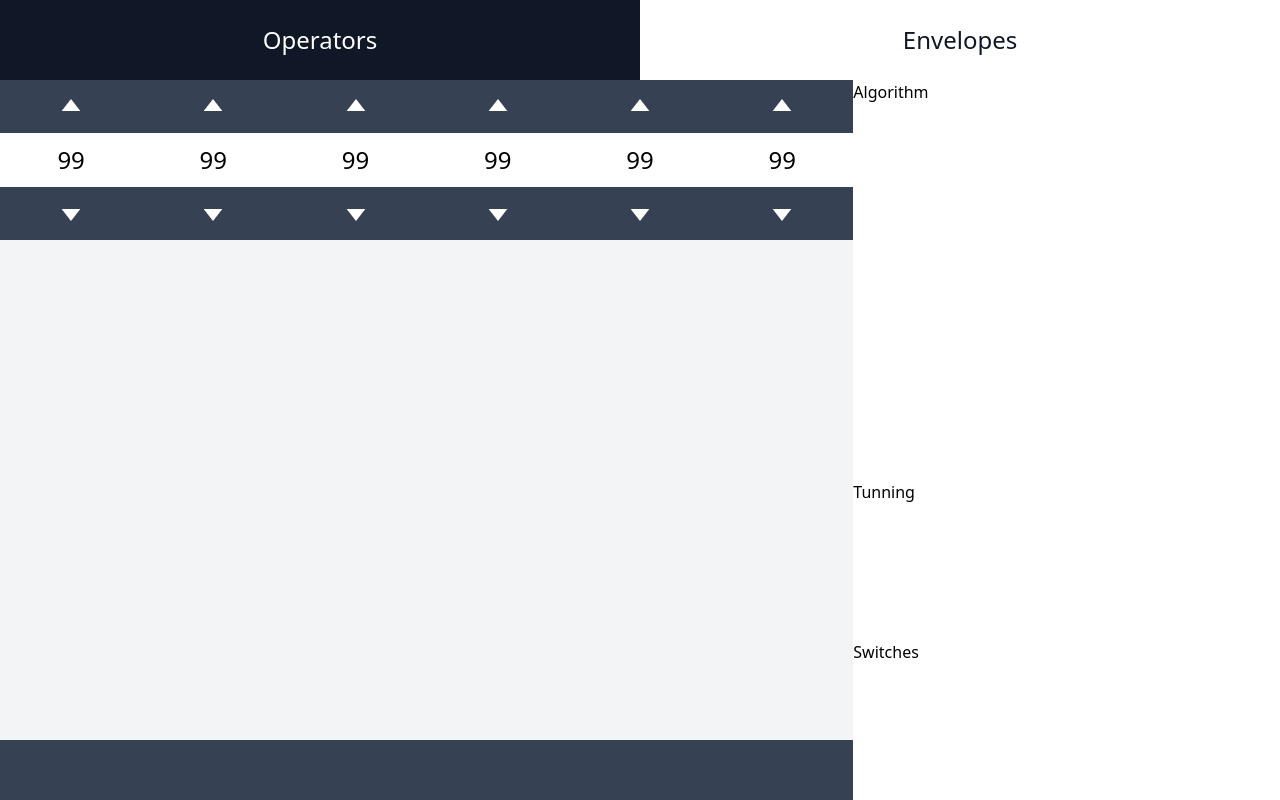
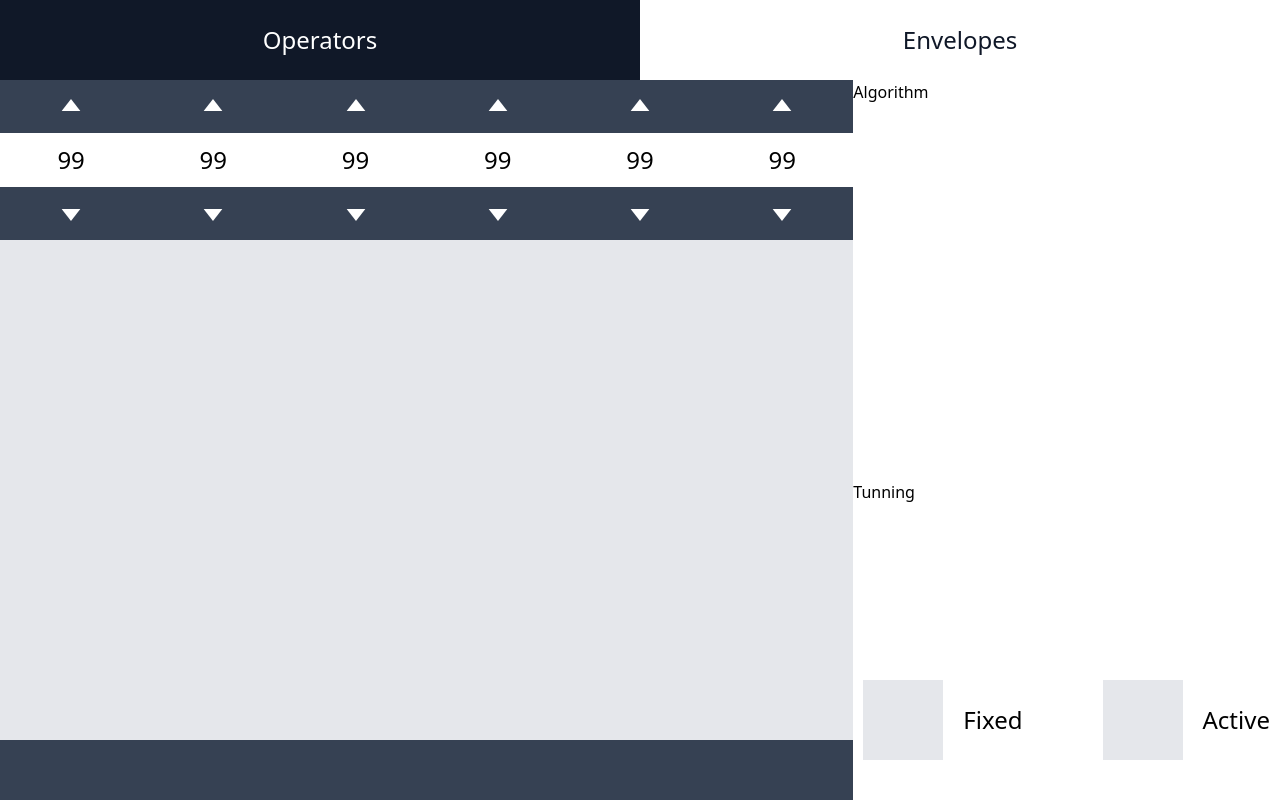
Before and after one commit to VladWithCookies/volca-fm-controller, a React (Vite) app: page / in a window 1280 px wide. Built offline with nearby package versions, Linux system fonts and the light colour scheme.

Commit message:
Add switches

```diff
--- a/package.json
+++ b/package.json
@@ -12,6 +12,7 @@
   "dependencies": {
     "@radix-ui/react-icons": "^1.3.2",
     "@tailwindcss/vite": "^4.1.12",
+    "clsx": "^2.1.1",
     "radix-ui": "^1.4.3",
     "react": "^19.1.1",
     "react-dom": "^19.1.1",
--- a/src/components/atoms/Section.tsx
+++ b/src/components/atoms/Section.tsx
@@ -1,11 +1,14 @@
+import clsx from 'clsx';
+
 interface Props {
   heading: string;
   children: React.ReactNode;
+  className?: string;
 }
 
-export default function Section ({ heading, children }: Props) {
+export default function Section ({ heading, children, className }: Props) {
   return (
-    <section className="size-full">
+    <section className={clsx('size-full', className)}>
       <h2 hidden>
         {heading}
       </h2>
--- a/src/components/molecules/Fader.tsx
+++ b/src/components/molecules/Fader.tsx
@@ -9,7 +9,7 @@ export default function Fader() {
       step={1}
       orientation="vertical"
     >
-			<Slider.Track className="relative grow bg-gray-100">
+			<Slider.Track className="relative grow bg-gray-200">
 				<Slider.Range className="absolute w-full bg-teal-300" />
 			</Slider.Track>
 			<Slider.Thumb className="block w-100 h-15 outline-none bg-gray-700 hover:bg-gray-800 focus:bg-gray-800" />
--- /dev/null
+++ b/src/components/molecules/Switch.tsx
@@ -0,0 +1,23 @@
+import { Toggle } from 'radix-ui';
+
+interface Props {
+  name: string;
+  label: string;
+}
+
+export default function Switch({ name, label }: Props) {
+  return (
+    <div className="flex flex-row">
+      <Toggle.Root
+        id={name}
+        className="toggle-root size-20 bg-gray-200 hover:bg-gray-300 focus:bg-gray-300 transition"
+      />
+      <label
+        htmlFor={name}
+        className="flex items-center ml-5 text-2xl"
+      >
+        {label}
+      </label>
+    </div>
+  );
+}
--- a/src/components/organisms/OperatorSwitchesSection.tsx
+++ b/src/components/organisms/OperatorSwitchesSection.tsx
@@ -1,9 +1,20 @@
 import Section from '@/components/atoms/Section';
+import Switch from '@/components/molecules/Switch';
 
 export default function OperatorSwitchesSection() {
   return (
-    <Section heading="Operator Switches">
-      Switches
+    <Section
+      heading="Operator Switches"
+      className="flex flex-row justify-center items-center gap-20"
+    >
+      <Switch
+        name="fixed"
+        label="Fixed"
+      />
+      <Switch
+        name="active"
+        label="Active"
+      />
     </Section>
   );
 }
--- a/src/index.css
+++ b/src/index.css
@@ -4,3 +4,7 @@
   background-color: var(--color-gray-900);
   color: var(--color-white);
 }
+
+.toggle-root[data-state="on"] {
+	background-color: var(--color-teal-300);
+}
```
Also changed, not shown: 1 other file (tests, documents, lock files or other folders).
